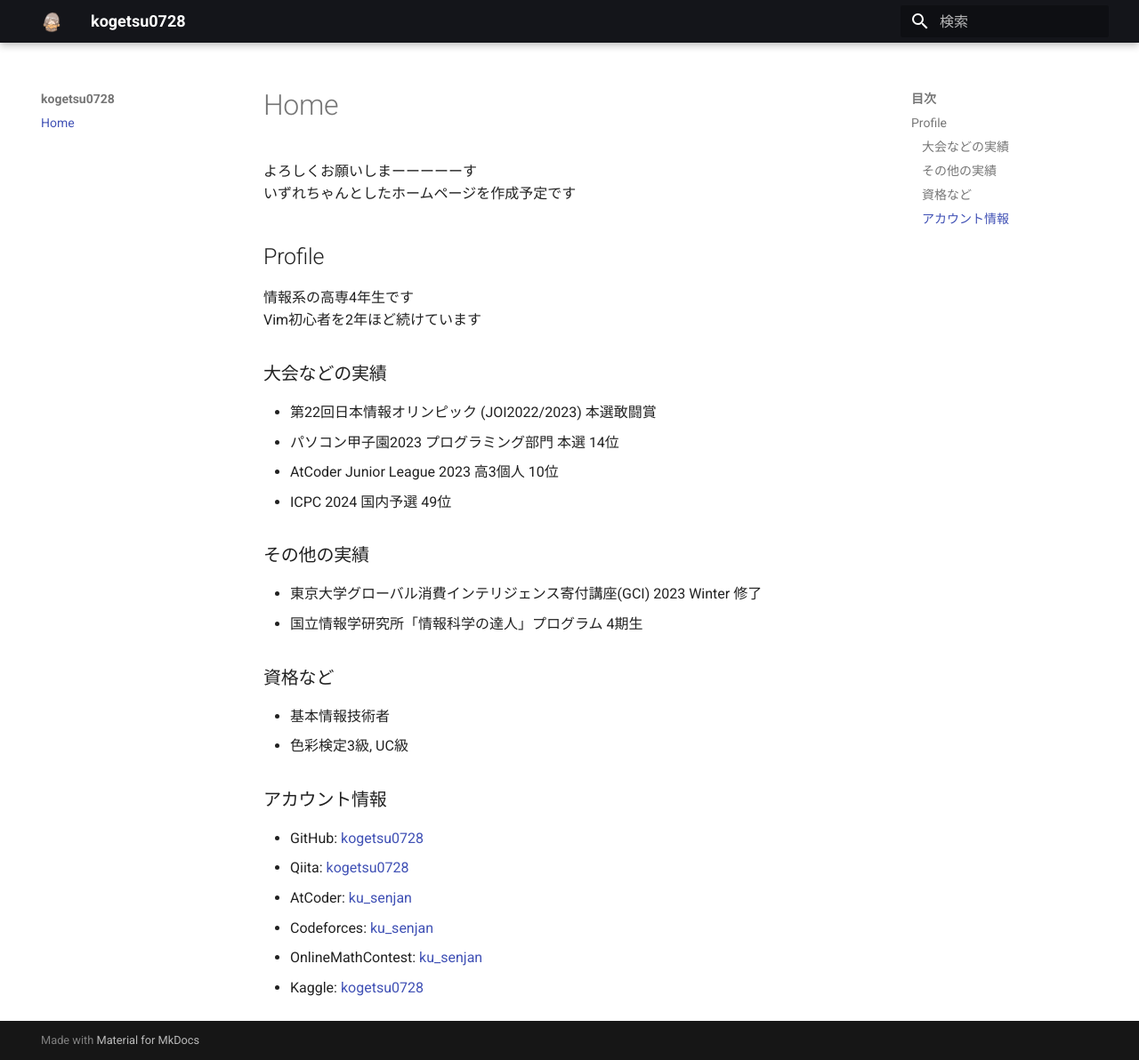
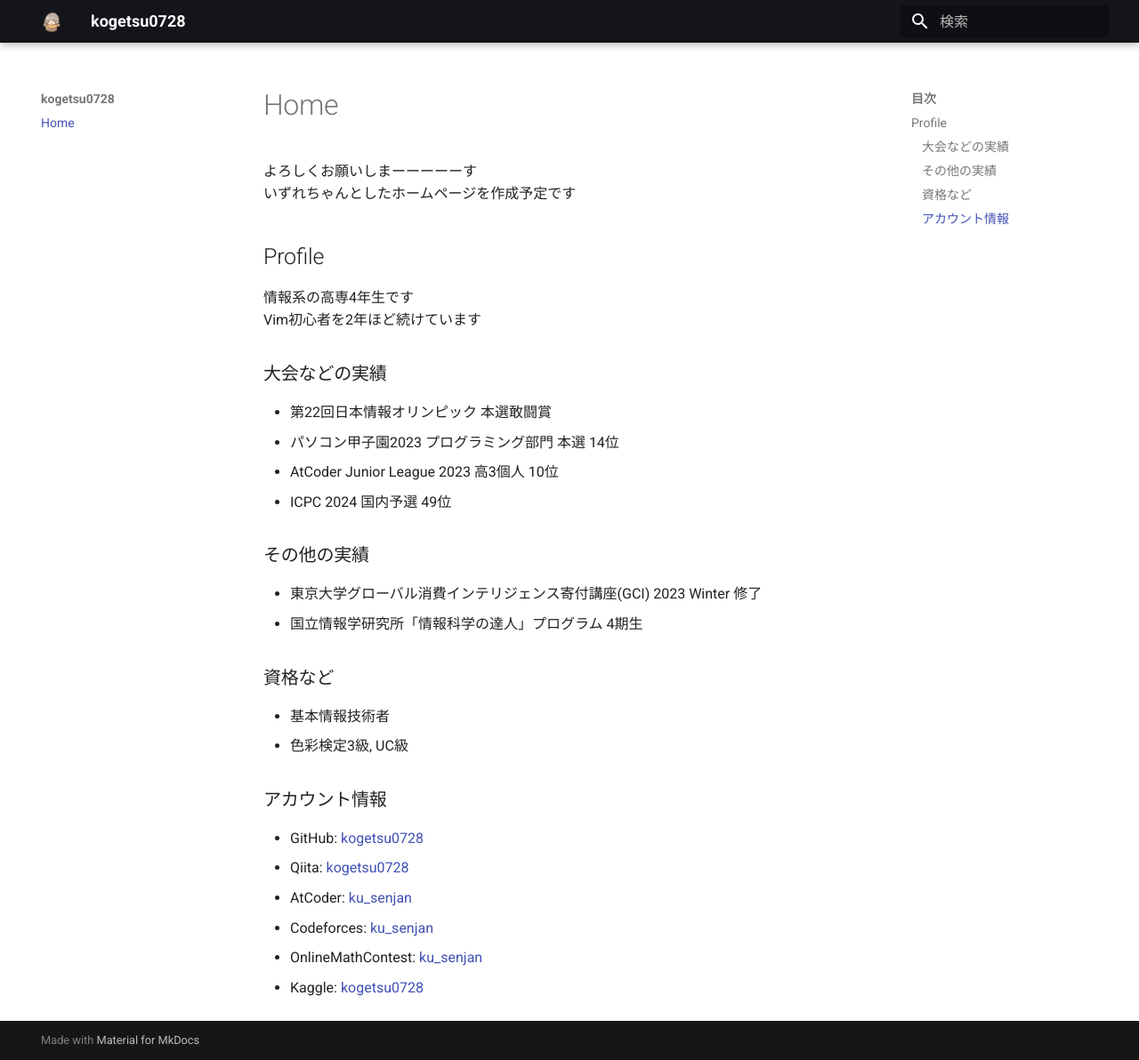
Before and after one commit to kogetsu0728/kogetsu0728.github.io, an MkDocs documentation site: the page built from docs/index.md, in a window 1280 px wide and 1192 px high. Shown: the whole window at 89% size. Built offline with MkDocs 1.6.1 and Material for MkDocs 9.7.7, drawn with Linux system fonts in a browser that asks for light colours.

Commit message:
index.md を更新

```diff
--- a/docs/index.md
+++ b/docs/index.md
@@ -7,7 +7,7 @@
 Vim初心者を2年ほど続けています <br>
 
 ### 大会などの実績
-- 第22回日本情報オリンピック (JOI2022/2023) 本選敢闘賞
+- 第22回日本情報オリンピック 本選敢闘賞
 - パソコン甲子園2023 プログラミング部門 本選 14位
 - AtCoder Junior League 2023 高3個人 10位
 - ICPC 2024 国内予選 49位
```
